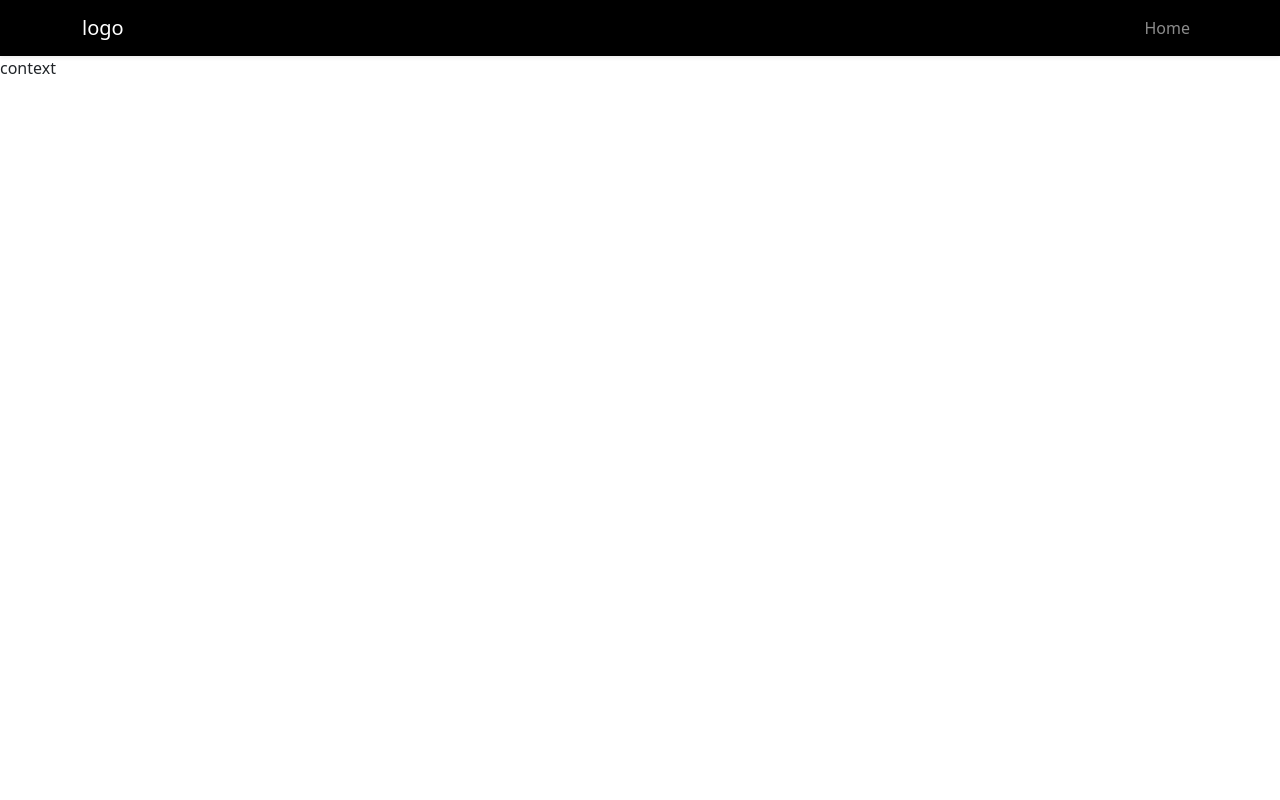
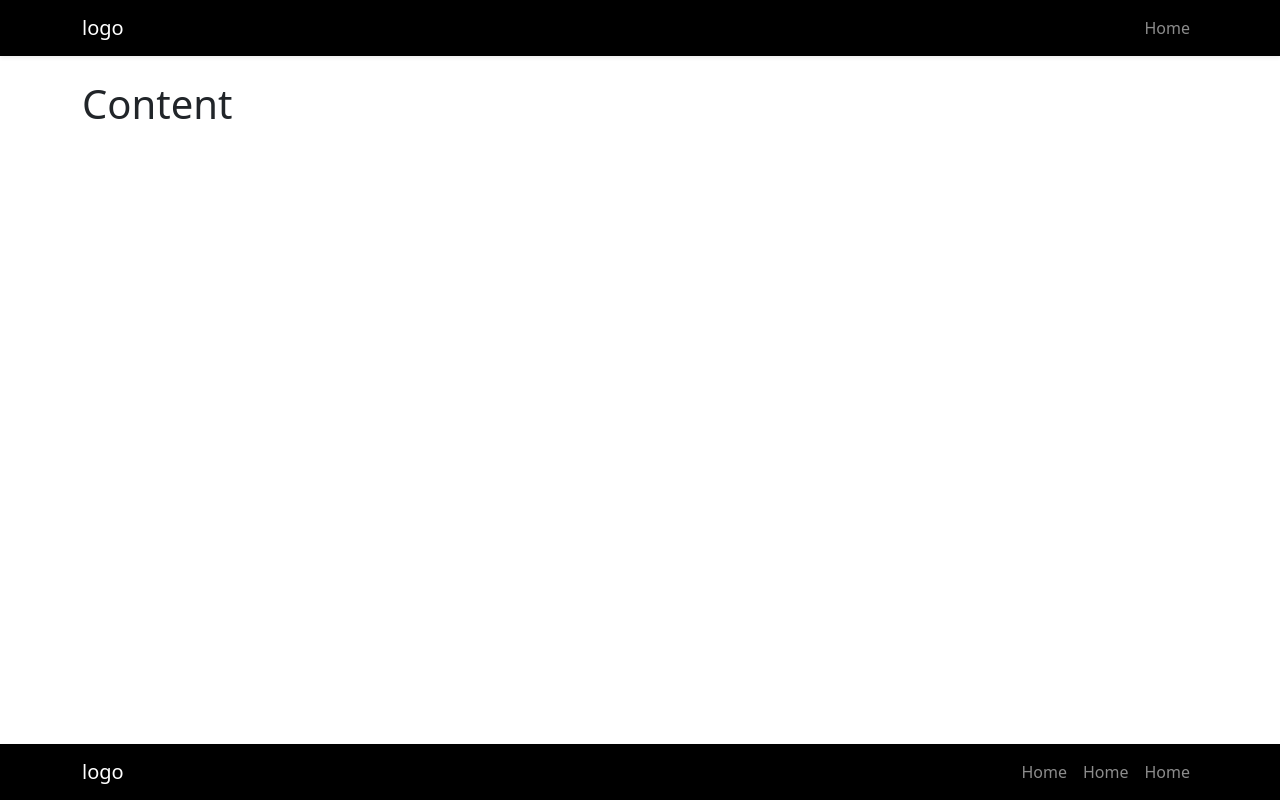
Before and after one commit to mannuccimattia/laravel-portfolio-bonus, a React (Vite) app: page / in a window 1280 px wide. Built offline with nearby package versions, Linux system fonts and the light colour scheme.

Commit message:
[FEAT] Added basic structure - header, main, footer

```diff
--- a/src/App.jsx
+++ b/src/App.jsx
@@ -1,11 +1,16 @@
 import React from 'react'
 import Header from './components/Header';
+import Main from './components/Main';
+import Footer from './components/Footer';
 
 const App = () => {
   return (
     <>
-      <Header />
-      context
+      <div className='d-flex flex-column min-vh-100'>
+        <Header />
+        <Main />
+        <Footer />
+      </div>
     </>
   )
 }
--- /dev/null
+++ b/src/components/Footer.jsx
@@ -0,0 +1,33 @@
+import React from 'react'
+
+const Footer = () => {
+  return (
+    <footer>
+      <nav class="navbar navbar-expand-md navbar-dark bg-black shadow-sm">
+        <div class="container">
+          <a class="navbar-brand d-flex align-items-center" href="">
+            <div class="logo-mm w-100">
+              logo
+            </div>
+          </a>
+
+          <ul class="navbar-nav ml-auto">
+            {/* <!-- Authentication Links --> */}
+            <li class="nav-item">
+              <a class="nav-link" href="{{ url('/') }}">Home</a>
+            </li>
+            <li class="nav-item">
+              <a class="nav-link" href="{{ url('/') }}">Home</a>
+            </li>
+            <li class="nav-item">
+              <a class="nav-link" href="{{ url('/') }}">Home</a>
+            </li>
+          </ul>
+
+        </div>
+      </nav>
+    </footer>
+  )
+}
+
+export default Footer
--- a/src/components/Header.jsx
+++ b/src/components/Header.jsx
@@ -2,7 +2,7 @@ import React from 'react'
 
 const Header = () => {
   return (
-    <>
+    <header>
       <nav class="navbar navbar-expand-md navbar-dark bg-black shadow-sm">
         <div class="container">
           <a class="navbar-brand d-flex align-items-center" href="">
@@ -32,7 +32,7 @@ const Header = () => {
           </div>
         </div>
       </nav>
-    </>
+    </header>
   )
 }
 
--- /dev/null
+++ b/src/components/Main.jsx
@@ -0,0 +1,21 @@
+import React from 'react'
+
+const Main = () => {
+  return (
+    <main className='flex-grow-1 d-flex flex-column'>
+      <div className="flex-grow-1">
+
+        <div className="container">
+          <div className="row mt-4">
+            <div className="col-12">
+              <h1>Content</h1>
+
+            </div>
+          </div>
+        </div>
+      </div>
+    </main>
+  )
+}
+
+export default Main
```
